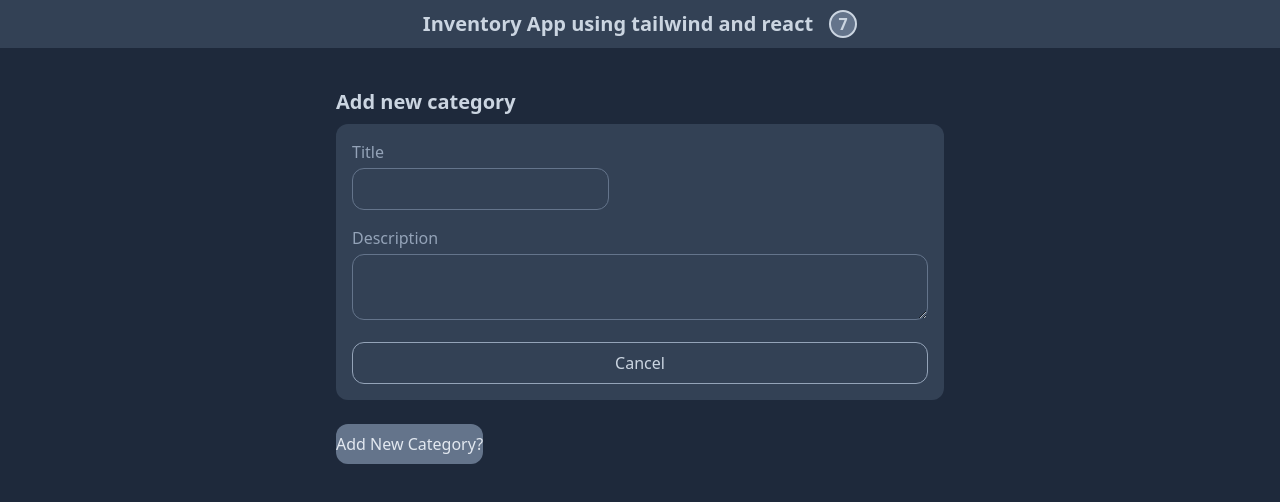
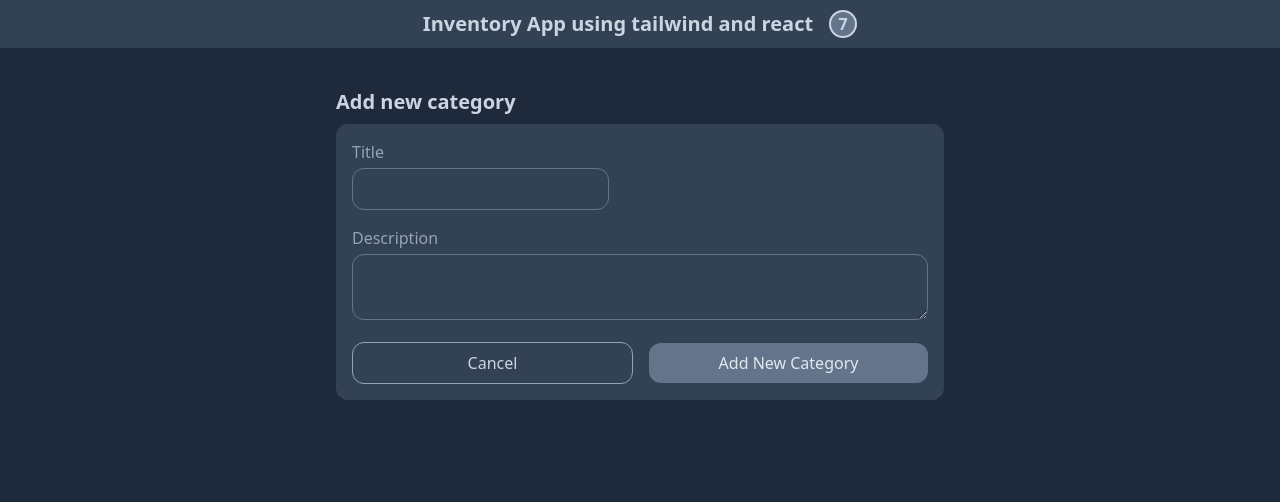
Before and after one commit to yasminebrahimi/inventory_app_react, a React (Vite) app: page / in a window 1280 px wide. Both pictures are taken after a click on the button "Add New Category?". Shown: the top 502 px of the page. Built offline with nearby package versions, Linux system fonts and the light colour scheme.

Commit message:
Update category form button visibility

```diff
--- a/src/components/Category.jsx
+++ b/src/components/Category.jsx
@@ -44,13 +44,19 @@ const CategoryForm = () => {
             >
               Cancel
             </button>
+            <button
+              id="add-new-category"
+              class="flex-1 bg-slate-500 text-slate-200 rounded-xl py-2"
+            >
+              Add New Category
+            </button>
           </div>
         </form>
       </div>
       <button
         type="submit"
         id="add-new-category"
-        className="flex-1 bg-slate-500 text-slate-200 rounded-xl py-2"
+        className={`text-slate-600 text-lg mb-4 font-medium ${isShow && "hidden"}`}
         onClick={() => setIsShow((prevState) => !prevState)}
       >
         Add New Category?
```
